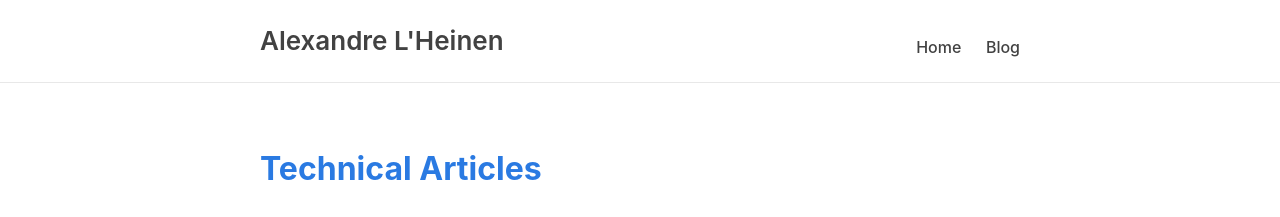
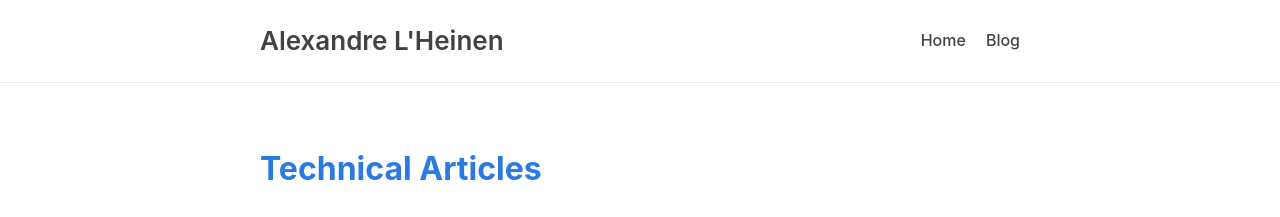
Before and after one commit to alexandrelheinen/alexandrelheinen.github.io, a Jekyll site: the page built from blog.md, in a window 1280 px wide. Shown: the top 217 px of the page. Built offline with Jekyll 4.4.1, drawn with Linux system fonts in a browser that asks for light colours.

Commit message:
Address code review feedback
- Fix date filter in footer to use site.time
- Remove deprecated polyfill.io CDN reference
- Add semantic time markup for dates in blog and home layouts
- Update Gemfile webrick version to match lockfile
- Replace float-based layout with modern flexbox
- Improve responsive design with flex-direction

Co-authored-by: alexandrelheinen <10059686+alexandrelheinen@users.noreply.github.com>

```diff
--- a/Gemfile
+++ b/Gemfile
@@ -1,7 +1,7 @@
 source "https://rubygems.org"
 
 gem "jekyll", "~> 4.3.0"
-gem "webrick", "~> 1.8"
+gem "webrick", "~> 1.9"
 
 group :jekyll_plugins do
   gem "jekyll-feed", "~> 0.12"
--- a/_layouts/default.html
+++ b/_layouts/default.html
@@ -22,7 +22,6 @@
       }
     };
     </script>
-    <script src="https://polyfill.io/v3/polyfill.min.js?features=es6"></script>
     <script id="MathJax-script" async src="https://cdn.jsdelivr.net/npm/mathjax@3/es5/tex-mml-chtml.js"></script>
     {% endif %}
 </head>
@@ -46,7 +45,7 @@
     <footer class="site-footer">
         <div class="wrapper">
             {% include social.html %}
-            <p>&copy; {{ 'now' | date: "%Y" }} {{ site.title }}. All rights reserved.</p>
+            <p>&copy; {{ site.time | date: "%Y" }} {{ site.title }}. All rights reserved.</p>
         </div>
     </footer>
 </body>
--- a/_layouts/home.html
+++ b/_layouts/home.html
@@ -11,7 +11,7 @@ layout: default
     <ul class="post-list">
         {% for post in site.posts %}
         <li>
-            <span class="post-meta">{{ post.date | date: "%B %d, %Y" }}</span>
+            <span class="post-meta"><time datetime="{{ post.date | date_to_xmlschema }}">{{ post.date | date: "%B %d, %Y" }}</time></span>
             <h3>
                 <a class="post-link" href="{{ post.url | relative_url }}">{{ post.title }}</a>
             </h3>
--- a/assets/css/style.css
+++ b/assets/css/style.css
@@ -26,23 +26,27 @@ body {
     background-color: #fff;
 }
 
+.site-header .wrapper {
+    display: flex;
+    justify-content: space-between;
+    align-items: center;
+}
+
 .site-title {
     font-size: 26px;
     font-weight: 600;
     color: #424242;
     text-decoration: none;
-    display: inline-block;
 }
 
 .site-nav {
-    float: right;
-    line-height: 54px;
+    display: flex;
+    gap: 20px;
 }
 
 .site-nav a {
     color: #424242;
     text-decoration: none;
-    margin-left: 20px;
     font-weight: 500;
 }
 
@@ -206,15 +210,14 @@ p {
 
 /* Responsive */
 @media (max-width: 768px) {
-    .site-nav {
-        float: none;
-        display: block;
-        margin-top: 10px;
+    .site-header .wrapper {
+        flex-direction: column;
+        align-items: flex-start;
+        gap: 10px;
     }
 
-    .site-nav a {
-        margin-left: 0;
-        margin-right: 15px;
+    .site-nav {
+        gap: 15px;
     }
 
     .post-title {
--- a/blog.md
+++ b/blog.md
@@ -16,7 +16,7 @@ permalink: /blog/
   <ul class="post-list">
     {% for post in site.posts %}
     <li>
-      <span class="post-meta">{{ post.date | date: "%B %d, %Y" }}</span>
+      <span class="post-meta"><time datetime="{{ post.date | date_to_xmlschema }}">{{ post.date | date: "%B %d, %Y" }}</time></span>
       <h3>
         <a class="post-link" href="{{ post.url | relative_url }}">{{ post.title }}</a>
       </h3>
```
